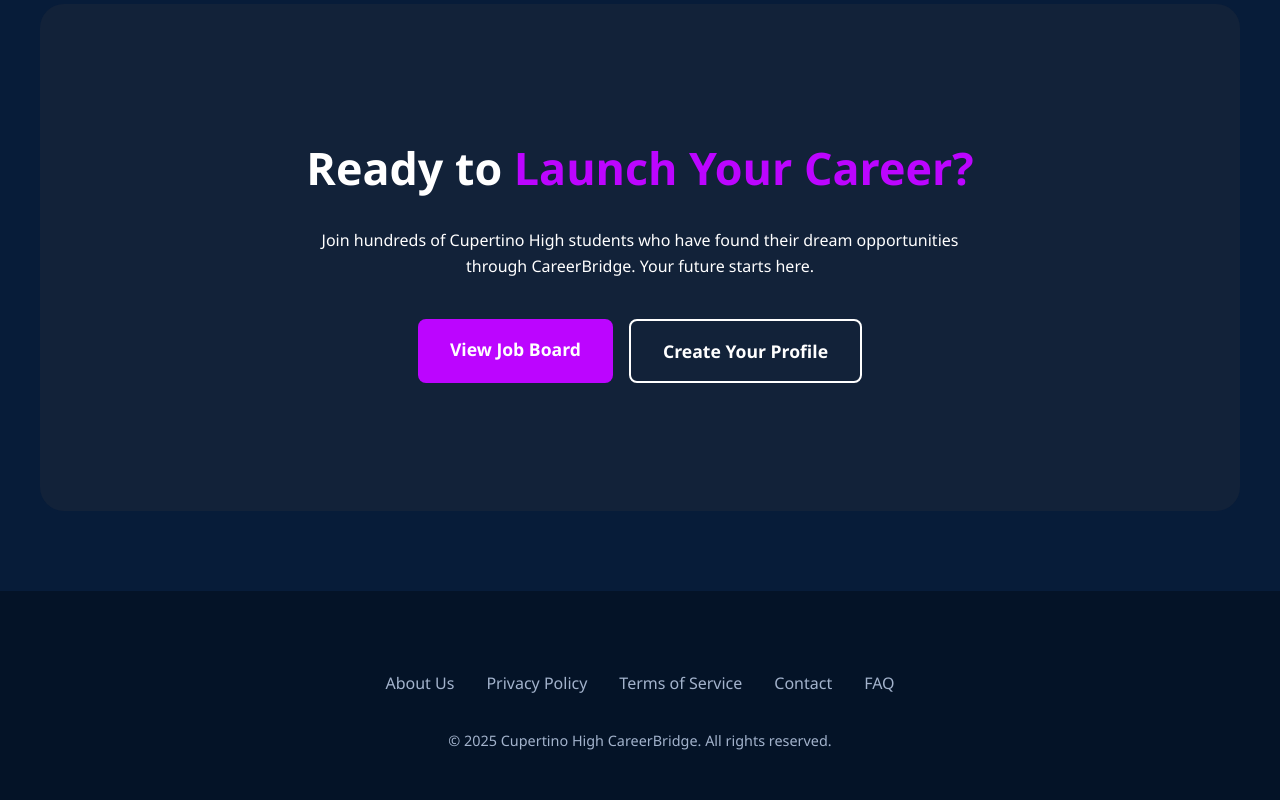
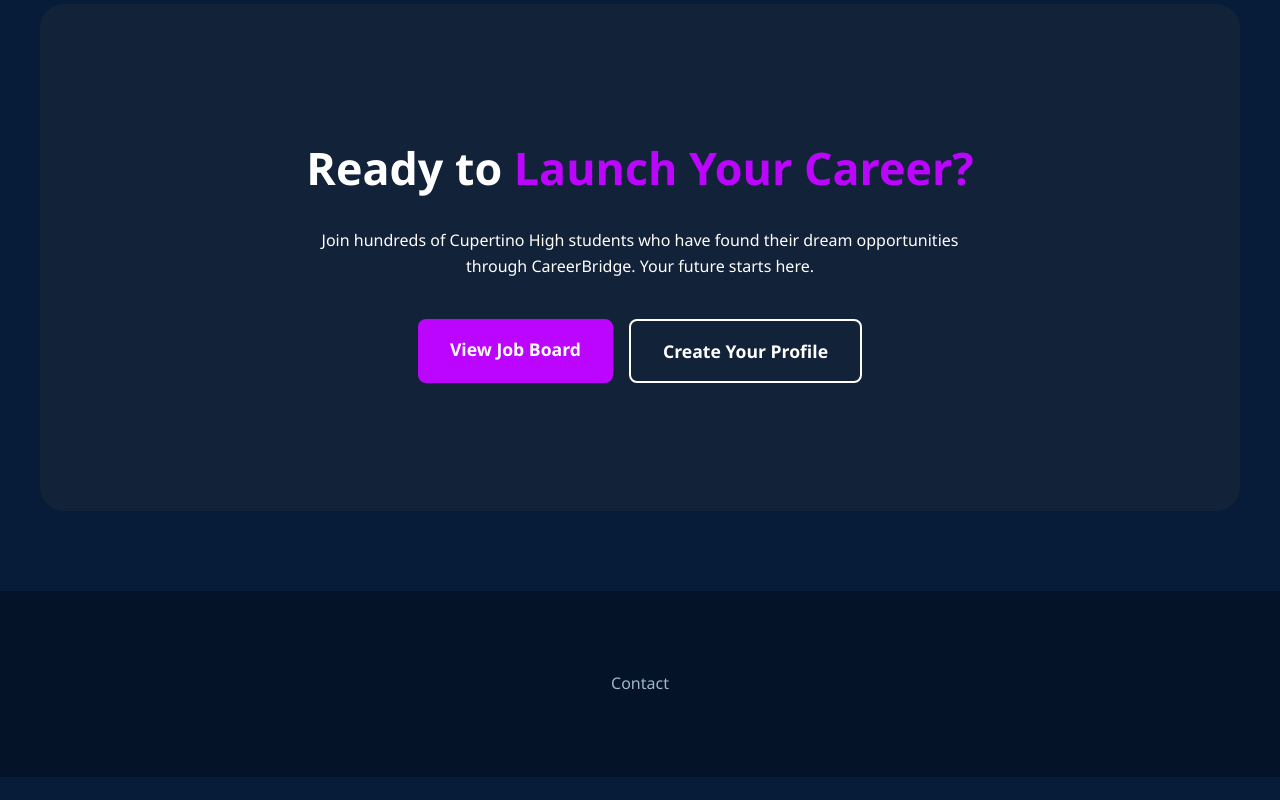
Before and after one commit to BernardCode/FBLA-WEBSITE-CODING, a website with bundled scripts: page index.html in a window 1280 px wide. Shown: the part 4251-5051 px from the top of the page. After the commit the page ends 5028 px from the top, so only its background shows below. Built offline with nearby package versions, Linux system fonts and the light colour scheme; some packages are replaced by stand-ins of ours; no server answers; files whose address does not match are found by name.

Commit message:
Update index.html

```diff
--- a/index.html
+++ b/index.html
@@ -489,16 +489,9 @@
 
     <!-- Footer -->
     <footer>
-      <div class="footer-links">
-        <a href="#">About Us</a>
-        <a href="#">Privacy Policy</a>
-        <a href="#">Terms of Service</a>
-        <a href="#">Contact</a>
-        <a href="#">FAQ</a>
-      </div>
-      <div class="copyright">
-        &copy; 2025 Cupertino High CareerBridge. All rights reserved.
-      </div>
-    </footer>
+  <div class="footer-links">
+    <a href="mailto:bernard.w.freund@gmail.com,tanishnalli123@gmail.com">Contact</a>
+  </div>
+</footer>
   </body>
 </html>
```
